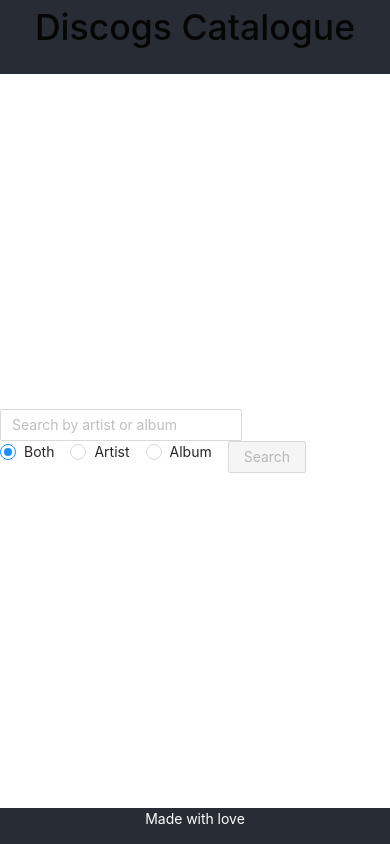
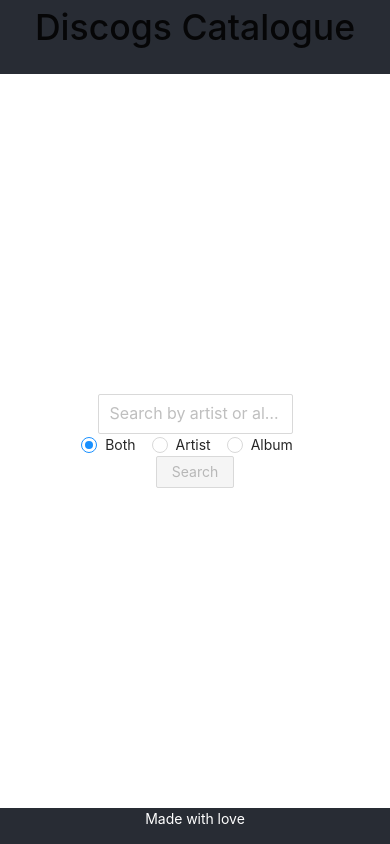
Before and after one commit to neired/discogs-catalogue, a React (Create React App) app: page /#/ in a window 390 px wide. Built offline with nearby package versions, Linux system fonts and the light colour scheme.

Commit message:
add structure to filter and make list grid responsive

```diff
--- a/src/App.js
+++ b/src/App.js
@@ -4,7 +4,7 @@
 import {fetchIndividualData, options} from './services/IndividualSearch';
 import { Route, Switch } from 'react-router-dom';
 import Detail from './components/Detail';
-import Filter from './components/Filter';
+import Filter from './components/Filter/Filter';
 import Header from './components/Header/Header';
 import Footer from './components/Footer/Footer';
 
@@ -16,7 +16,7 @@
       artists: [],
       releases: [],
       query: '',
-      searchBy: 'artist'
+      searchBy: 'both'
     }
     this.getQuery = this.getQuery.bind(this);
     this.getSearch = this.getSearch.bind(this);
--- a/src/components/Filter.js
+++ b/src/components/Filter/Filter.js
@@ -1,21 +1,23 @@
 import React from 'react';
-import { Row, Input, Radio, Button } from 'antd';
+import './Filter.scss';
+import { Col, Input, Radio, Button } from 'antd';
 
 const Filter = props => {
   const {searchByEnter, getQuery, query, getSearch, fetchQueryData} = props;
     return (
-      <Row>
-        <label forhtml="name">
-          <Input placeholder="Search by artist or album" onKeyPress={searchByEnter} onChange={getQuery} value={query}></Input>
-        </label>
+      <>
+      <label forhtml="name">
+          <Input size="large" placeholder="Search by artist or album" onKeyPress={searchByEnter} onChange={getQuery} value={query}></Input>
+      </label>
+      <Col>
         <Radio.Group onChange={getSearch} defaultValue="both">
           <Radio value="both">Both</Radio>
           <Radio value="artist">Artist</Radio>
           <Radio value="release">Album</Radio>
         </Radio.Group>
-
+      </Col>
         <Button type="primary" disabled={!query} onClick={fetchQueryData}>Search</Button>
-      </Row>
+      </>
     )
 }
 
--- /dev/null
+++ b/src/components/Filter/Filter.scss
@@ -0,0 +1,3 @@
+input {
+    width: 50% !important;
+}
```
Also changed, not shown: src/components/List.js (+1 -1 lines).
